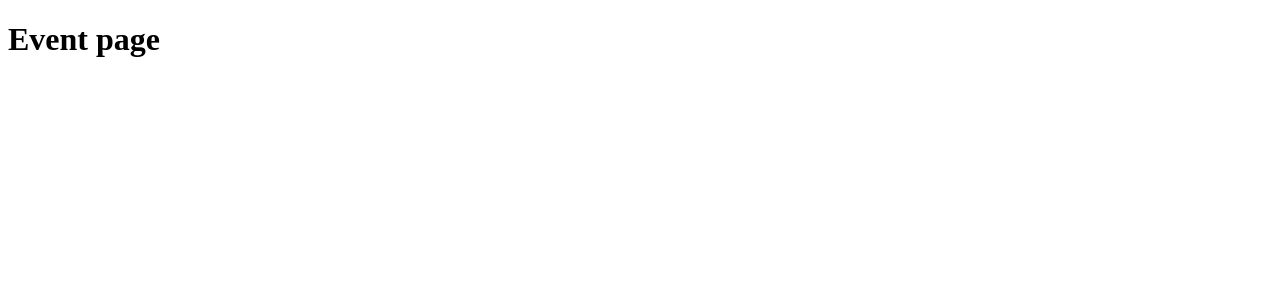
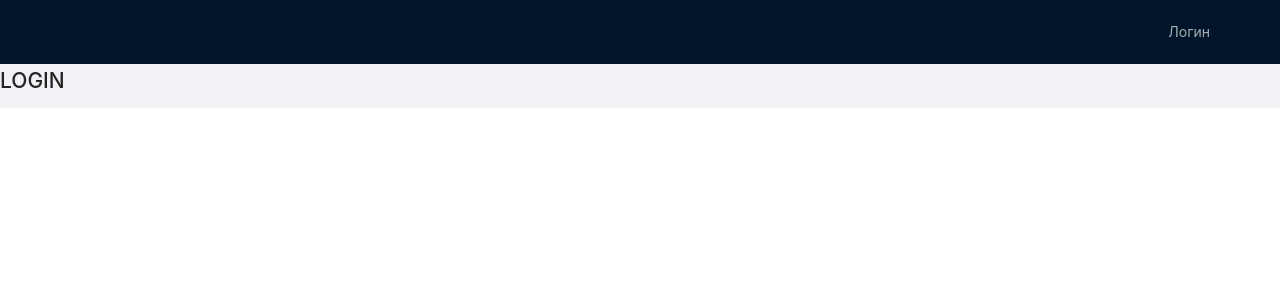
Before and after one commit to Aleksandr-Glebik/ulbi-tv-real-task, a React (Create React App) app: page / in a window 1280 px wide. Shown: the top 300 px of the page. Built offline with nearby package versions, Linux system fonts and the light colour scheme.

Commit message:
feat: add Navbar, add import antd.css

```diff
--- a/src/App.css
+++ b/src/App.css
@@ -1,38 +1 @@
-.App {
-  text-align: center;
-}
-
-.App-logo {
-  height: 40vmin;
-  pointer-events: none;
-}
-
-@media (prefers-reduced-motion: no-preference) {
-  .App-logo {
-    animation: App-logo-spin infinite 20s linear;
-  }
-}
-
-.App-header {
-  background-color: #282c34;
-  min-height: 100vh;
-  display: flex;
-  flex-direction: column;
-  align-items: center;
-  justify-content: center;
-  font-size: calc(10px + 2vmin);
-  color: white;
-}
-
-.App-link {
-  color: #61dafb;
-}
-
-@keyframes App-logo-spin {
-  from {
-    transform: rotate(0deg);
-  }
-  to {
-    transform: rotate(360deg);
-  }
-}
+@import '~antd/dist/antd.css';
--- a/src/App.tsx
+++ b/src/App.tsx
@@ -1,11 +1,17 @@
+import {Layout} from 'antd'
 import React, { FC } from 'react'
 import AppRouter from './components/AppRouter'
+import Navbar from './components/Navbar'
+import './App.css'
 
 const App: FC = () => {
   return (
-    <div >
-      <AppRouter />
-    </div>
+    <Layout >
+      <Navbar />
+      <Layout.Content>
+        <AppRouter />
+      </Layout.Content>
+    </Layout>
   )
 }
 
--- a/src/components/AppRouter.tsx
+++ b/src/components/AppRouter.tsx
@@ -5,7 +5,7 @@
 import { privateRoutes, publicRoutes } from '../router'
 
 const AppRouter: FC = () => {
-  const auth = true
+  const auth = false
 
   return (
         auth
--- /dev/null
+++ b/src/components/Navbar.tsx
@@ -0,0 +1,42 @@
+import { Layout, Row, Menu } from 'antd'
+import React, { FC } from 'react'
+import { useNavigate } from 'react-router-dom'
+
+const Navbar: FC = () => {
+    let navigate = useNavigate()
+    const auth = false
+
+    const setPathToLogin = () => {
+        navigate(`/login`, { replace: true })
+    }
+
+  return (
+    <Layout.Header >
+      <Row justify='end'>
+        {auth
+            ? <React.Fragment>
+                <div style={{color: 'white', }}>Glebik A.A.</div>
+                <Menu theme="dark" mode="horizontal" selectable={false}>
+                    <Menu.Item onClick={() => console.log('exit api')}
+                               key={1}
+                    >
+                        Выйти
+                    </Menu.Item>
+                </Menu>
+            </React.Fragment>
+            : <React.Fragment>
+                <Menu theme="dark" mode="horizontal" selectable={false}>
+                    <Menu.Item onClick={() => setPathToLogin()}
+                               key={1}
+                    >
+                        Логин
+                    </Menu.Item>
+                </Menu>
+            </React.Fragment>
+        }
+      </Row>
+    </Layout.Header>
+  )
+}
+
+export default Navbar
```
